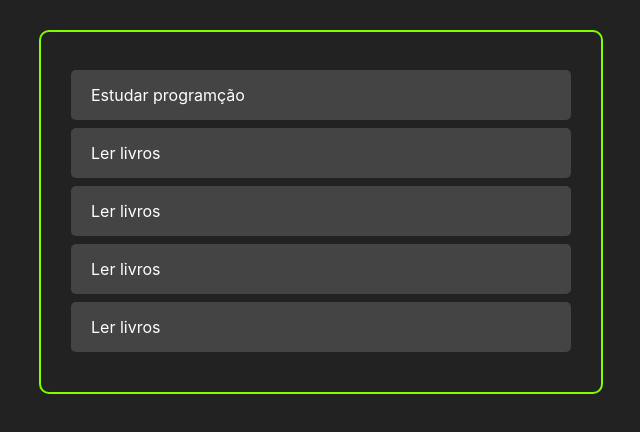
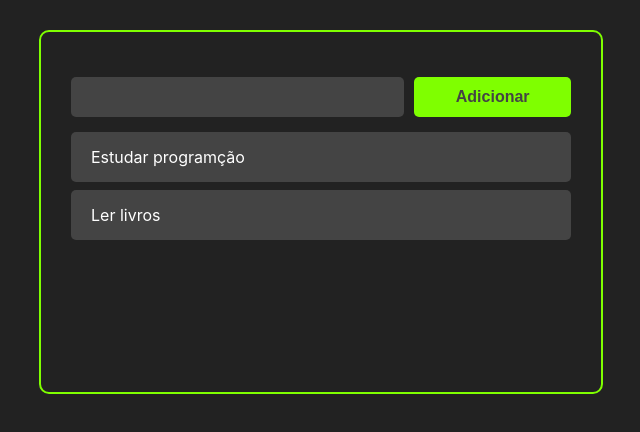
Before and after one commit to otorquati/curso-react, a React (Create React App) app: page / in a window 1280 px wide. Shown: the top 432 px of the page, without its empty margins (319-959 px from the left). Built offline with nearby package versions, Linux system fonts and the light colour scheme.

Commit message:
Add Task Conclusion
Finished the add task conclusion at position 51:20

```diff
--- a/package.json
+++ b/package.json
@@ -8,7 +8,8 @@
     "@testing-library/user-event": "^13.5.0",
     "react": "^18.2.0",
     "react-dom": "^18.2.0",
-    "react-scripts": "5.0.1",
+    "react-scripts": "^2.1.3",
+    "uuid": "^9.0.0",
     "web-vitals": "^2.1.4"
   },
   "scripts": {
--- a/src/App.js
+++ b/src/App.jsx
@@ -2,6 +2,7 @@
 import React, { useState } from "react";
 
 import Tasks from "./Components/Tasks";
+import AddTask from './Components/AddTask';
 import "./App.css";
 
 const App = () => {
@@ -16,26 +17,25 @@
       title: "Ler livros",
       complete: true,
     },
-    {
-      id: "2",
-      title: "Ler livros",
-      complete: true,
-    },
-    {
-      id: "2",
-      title: "Ler livros",
-      complete: true,
-    },
-    {
-      id: "2",
-      title: "Ler livros",
-      complete: true,
-    },
+
   ]);
+
+  const handleTaskAddition = (taskTitle) => {
+    const newTasks = [
+      ... tasks,
+      {
+        title: taskTitle,
+        id: Math.random(10),
+        complete: false,
+      },
+    ]
+    setTasks(newTasks);
+  }
 
   return (
   <>
     <div className='container'>
+      <AddTask handleTaskAddition={handleTaskAddition} />
       <Tasks tasks={tasks} />
     </div>
 
--- /dev/null
+++ b/src/Components/AddTask.css
@@ -0,0 +1,21 @@
+.add-task-container {
+  margin: 15px 0px;
+  width: 100%;
+  display: flex;
+}
+
+.add-task-input {
+  height: 40px;
+  padding: 0 10px;
+  border-radius: 5px;
+  border: none;
+  flex: 2;
+  background-color: #444;
+  color: #eee;
+  font-size: 16px;
+}
+
+.add-task-button-container {
+  margin-left: 10px;
+  flex: 1;
+}
--- /dev/null
+++ b/src/Components/AddTask.jsx
@@ -0,0 +1,30 @@
+import React, { useState } from 'react';
+import "./AddTask.css";
+import Button from './button';
+
+const AddTask = ({handleTaskAddition}) => {
+  const [inputData, setInputData ] = useState("");
+  const handleInputChange = (e) => {
+    setInputData(e.target.value);
+  };
+
+  const handleAddTaskClick = () => {
+    handleTaskAddition(inputData);
+    setInputData("");
+  }
+
+  return (
+    <div className='add-task-container'>
+      <input
+      onChange = {handleInputChange}
+      value = {inputData}
+      className= "add-task-input"
+      type="text" />
+      <div className="add-task-button-container">
+      <Button onClick={handleAddTaskClick}>Adicionar</Button>
+      </div>
+    </div>
+   );
+}
+
+export default AddTask;
--- /dev/null
+++ b/src/Components/Button.css
@@ -0,0 +1,12 @@
+.button {
+  background-color:  chartreuse;
+  height: 40px;
+  padding: 0 10px;
+  border-radius: 5px;
+  width: 100%;
+  font-size: 16px;
+  color: #444;
+  font-weight: bold;
+  cursor: pointer;
+  border: none;
+}
--- /dev/null
+++ b/src/Components/button.jsx
@@ -0,0 +1,12 @@
+import React from 'react';
+import "./Button.css"
+
+const Button = ({children, onClick}) => {
+  return (
+    <button onClick={onClick} className='button'>
+      {children}
+    </button>
+   );
+}
+<Button>Adicionar</Button>
+export default Button;
```
Also changed, not shown: src/Components/Task.jsx (renamed from src/Components/Task.js), src/Components/Tasks.jsx (renamed from src/Components/Tasks.js), 1 other file (tests, documents, lock files or other folders).
